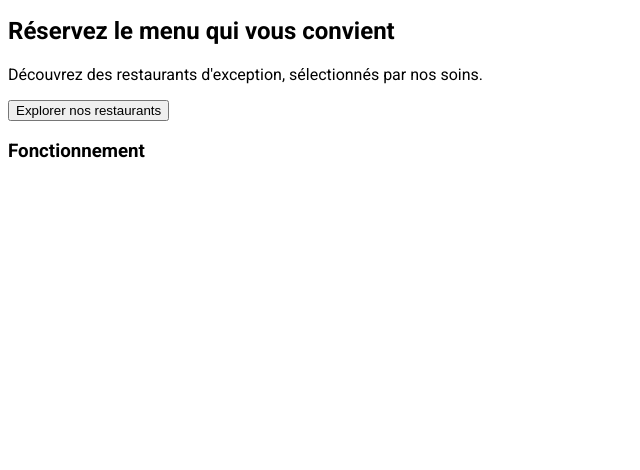
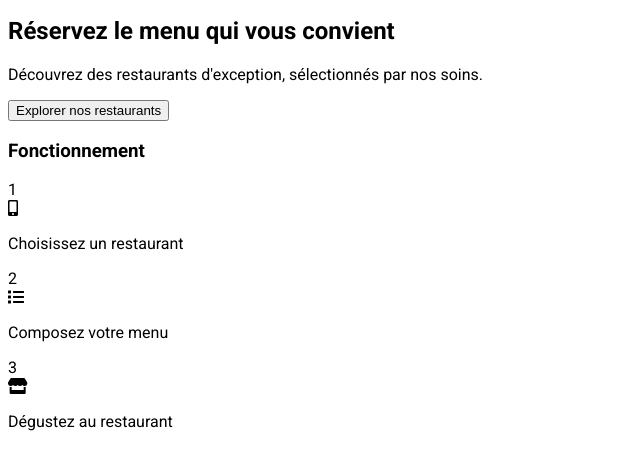
Before and after one commit to iftoute/JessiePeinoit_3_01032021, a website: page index.html in a window 1280 px wide. Shown: the part 70-540 px from the top of the page, without its empty margins (0-640 px from the left). Drawn offline with Linux system fonts and the light colour scheme; a web font is replaced by a local one.

Commit message:
Add fonctionnement index.html

```diff
--- a/index.html
+++ b/index.html
@@ -38,9 +38,9 @@
                 <p>Découvrez des restaurants d'exception, sélectionnés par nos soins.</p>
             </div>
             <!--bouton-section-explore-->
-            <div class="explore-btn">
-                <button class="explore-btn-submit" type="submit">Explorer nos restaurants</button>
-            </div>
+                <div class="explore-btn">
+                    <button class="explore-btn-submit" type="submit">Explorer nos restaurants</button>
+                </div>
        </section>
        <!--fin-section-explore-->
        <!--section-operation-->
@@ -49,6 +49,25 @@
             <div class="operation-title">
                 <h3>Fonctionnement</h3>
             </div>
+            <!--operation-etapes-->
+            <!--etape1-->
+            <div class="operation-step">
+                <div class="operation-step-number">1</div>
+                <i class="fas fa-mobile-alt"></i>
+                <p>Choisissez un restaurant</p>
+            </div>
+            <!--etape2-->
+            <div class="operation-step">
+                <div class="operation-step-number">2</div>
+                <i class="fas fa-list"></i>
+                <p>Composez votre menu</p>
+            </div>
+            <!--etape3-->
+            <div class="operation-step">
+                <div class="operation-step-number">3</div>
+                <i class="fas fa-store"></i>
+                <p>Dégustez au restaurant</p>
+            </div>
             <!---->
        </section>
    </main>
```
